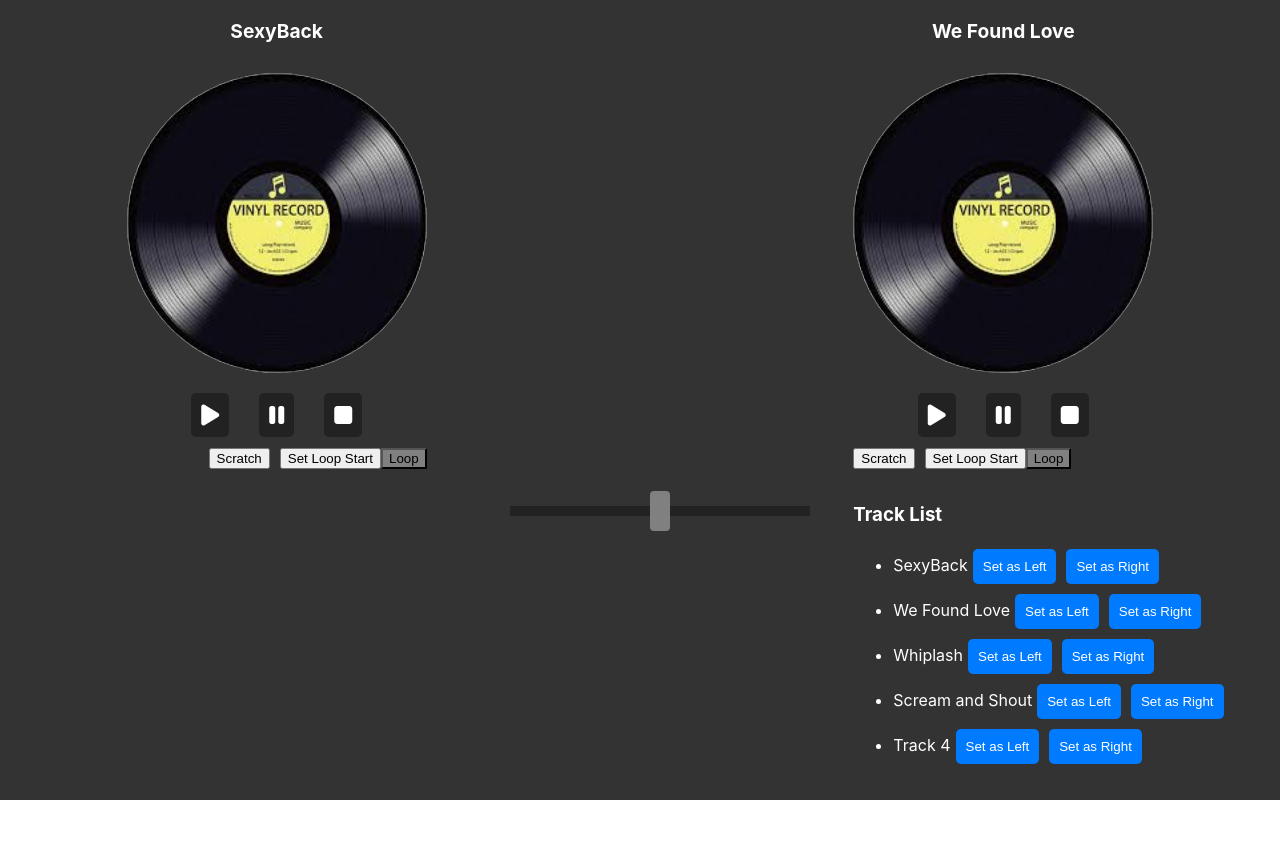
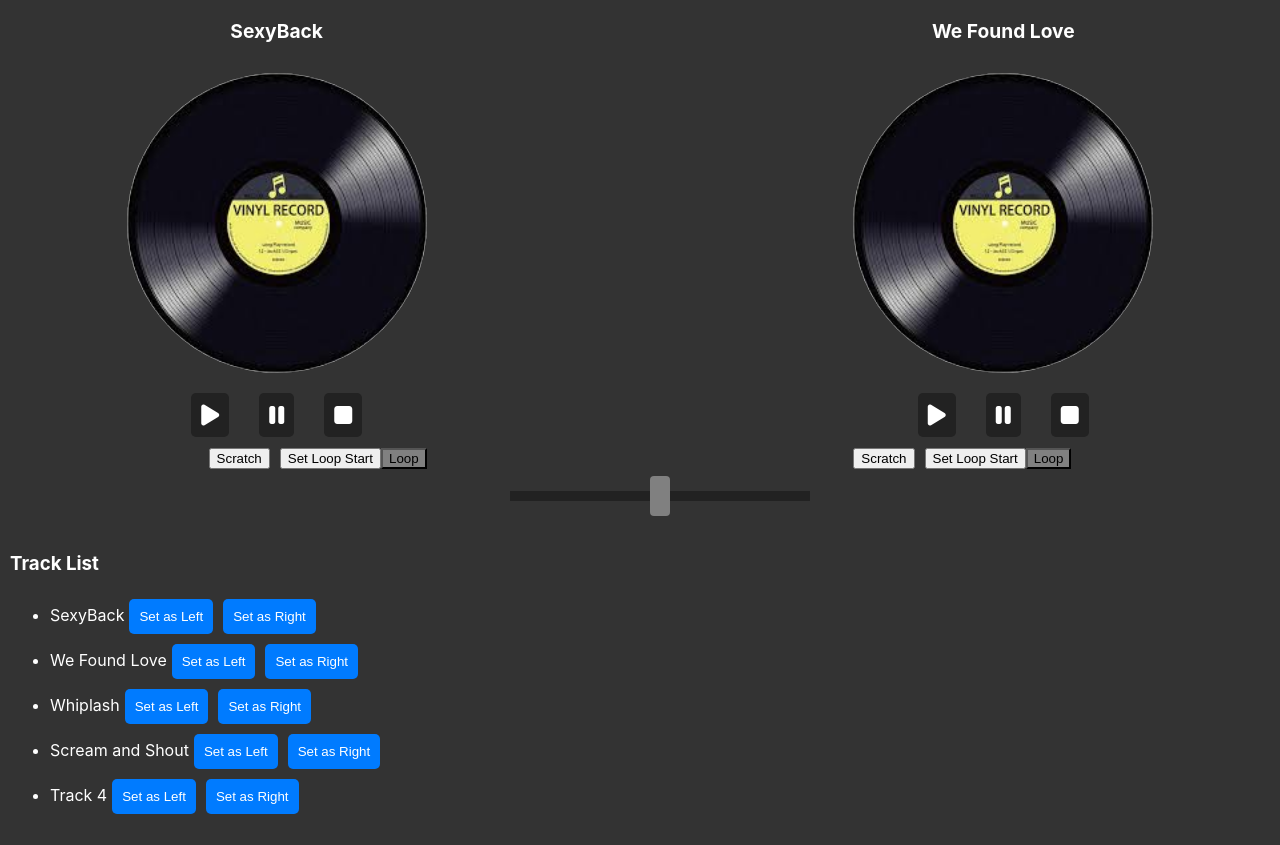
Before and after one commit to nneomaonochie/DJBoard, a React (Create React App) app: page / in a window 1280 px wide. Before the commit the page ends 800 px from the top, so only its background shows below. Built offline with nearby package versions, Linux system fonts and the light colour scheme; no server answers.

Commit message:
move tracklist

```diff
--- a/src/App.css
+++ b/src/App.css
@@ -48,7 +48,6 @@
   background-color: #333; /* Dark grey */
   color: white; /* Optional: to ensure text is readable */
 }
-
 
 .track-container {
   display: flex;
@@ -148,16 +147,12 @@
   }
 }
 
-  .record:hover {
-    opacity: 0.9;
-  }
-
-
-
-*/
+.record:hover {
+  opacity: 0.9;
+}
 
 .track-list {
-  grid-column: 2 / 3; /* Place in the middle column */
+  grid-column: 1 / 4; /* Span across all three columns */
   margin-top: auto; /* Pushes the TrackList to the bottom */
   padding: 10px;
   background-color: #333; /* Optional: Add some styling */
```
